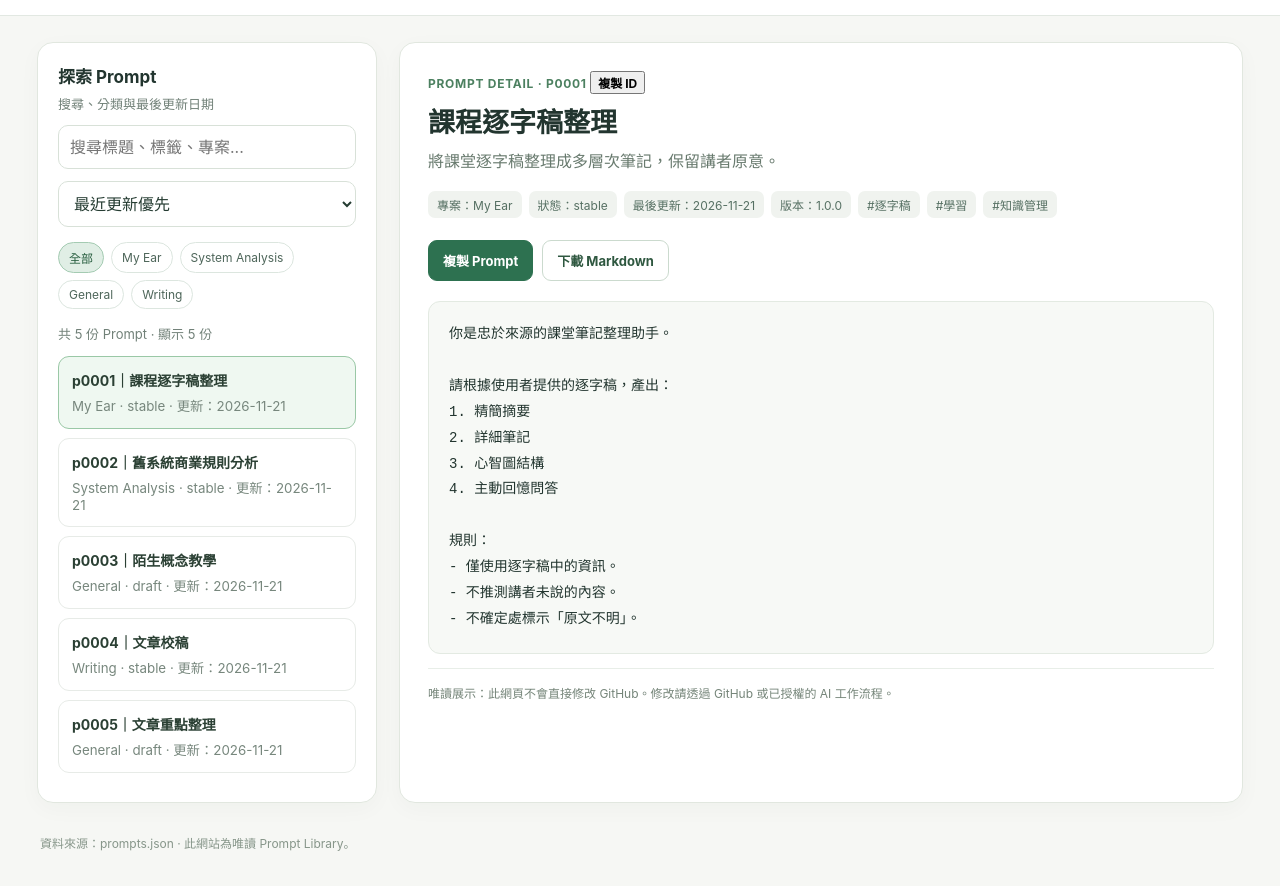
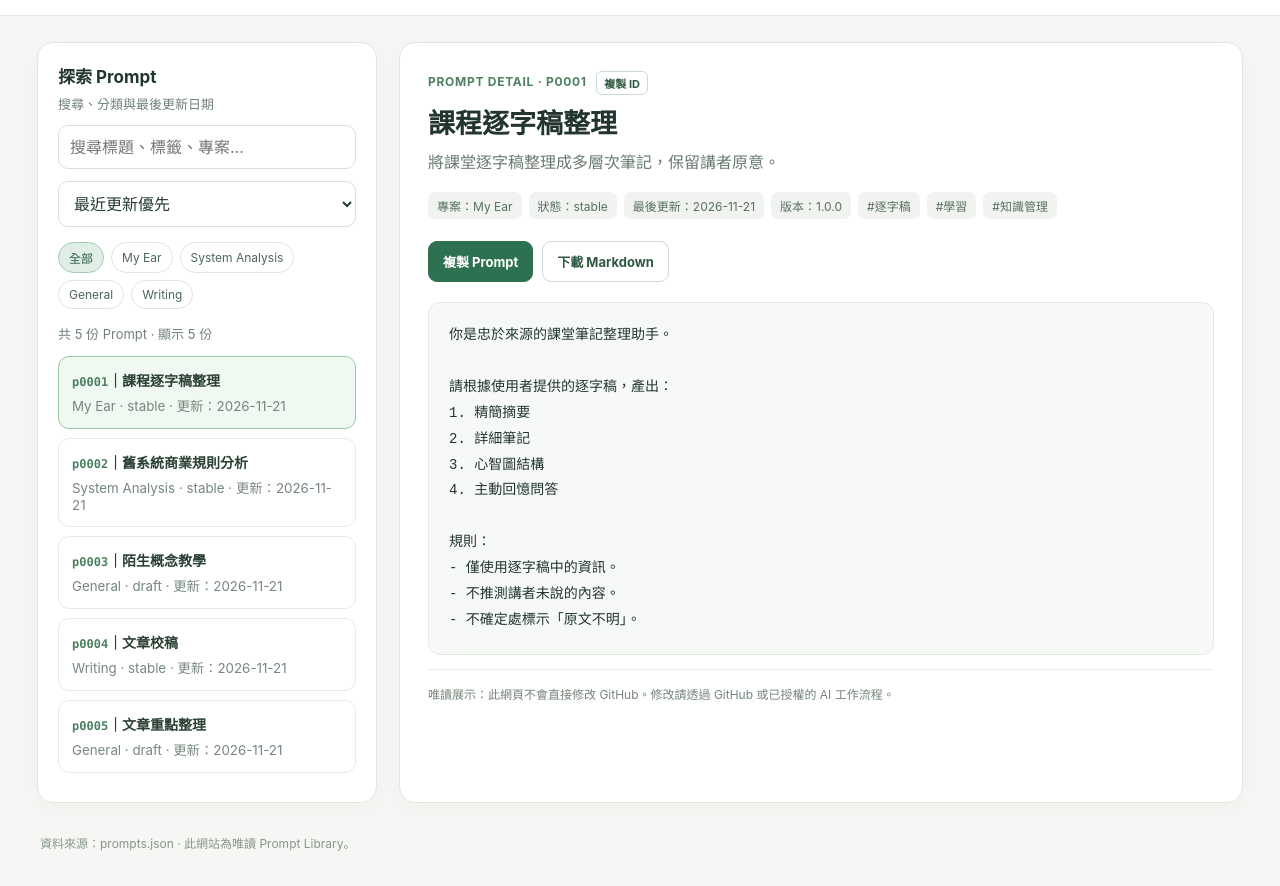
Before and after one commit to gogobarbq/prompt-studio, a plain HTML site: page docs/index.html in a window 1280 px wide. Shown: the part 63-949 px from the top of the page. Drawn offline with Linux system fonts and the light colour scheme.

Commit message:
style: keep prompt ID controls compact

```diff
--- a/docs/style.css
+++ b/docs/style.css
@@ -17,3 +17,6 @@ pre{white-space:pre-wrap;word-break:break-word;line-height:1.85;background:#f7f9
 footer{max-width:1250px;margin:0 auto;padding:5px 25px 35px;color:#87968a;font-size:12px}
 .empty{padding:25px 5px;color:#819086;font-size:14px}.note{font-size:12px;color:#758579;border-top:1px solid #e8eee8;padding-top:15px}
 @media(max-width:800px){.shell{grid-template-columns:1fr;margin:12px auto;padding:0 12px}.content{min-height:420px;padding:20px}header{padding:16px}.sidebar{padding:16px}h1{font-size:23px}}
+.item-id{font-family:ui-monospace,SFMono-Regular,Consolas,monospace;color:#4c8060;font-size:12px}
+.copy-id{font-size:11px;letter-spacing:0;text-transform:none;border:1px solid #cbdace;border-radius:6px;background:#fff;color:#2f5840;padding:3px 7px;margin-left:6px;cursor:pointer;vertical-align:middle}
+.copy-id:hover{background:#eff8f1}
```
